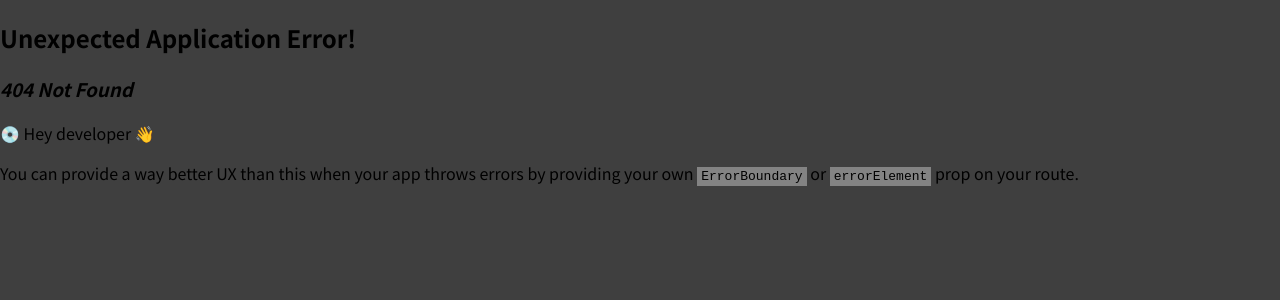
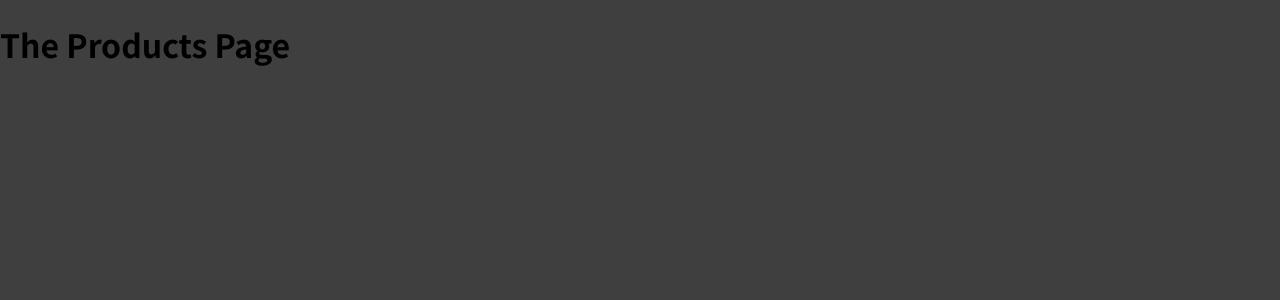
Before and after one commit to Rasyidannas/react-the-complete-guide-courses, a JavaScript app in the folder my-code/building-multipages/: page /products in a window 1280 px wide. Before the commit this address had no page. Shown: the top 300 px of the page. Built offline with nearby package versions, Linux system fonts and the light colour scheme.

Commit message:
20/5. Adding a second route.mp4

```diff
--- a/my-code/building-multipages/src/App.js
+++ b/my-code/building-multipages/src/App.js
@@ -1,8 +1,10 @@
 import { createBrowserRouter, RouterProvider } from "react-router-dom";
 import HomePage from "./pages/Home";
+import ProductPage from "./pages/Products";
 
 const router = createBrowserRouter([
-  { path: '/', element: <HomePage /> }
+  { path: '/', element: <HomePage /> },
+  { path: '/products', element: <ProductPage /> }
 ])
 
 function App() {
--- /dev/null
+++ b/my-code/building-multipages/src/pages/Products.js
@@ -0,0 +1,5 @@
+function ProductPage() {
+    return <h1>The Products Page</h1>
+}
+
+export default ProductPage;
```
